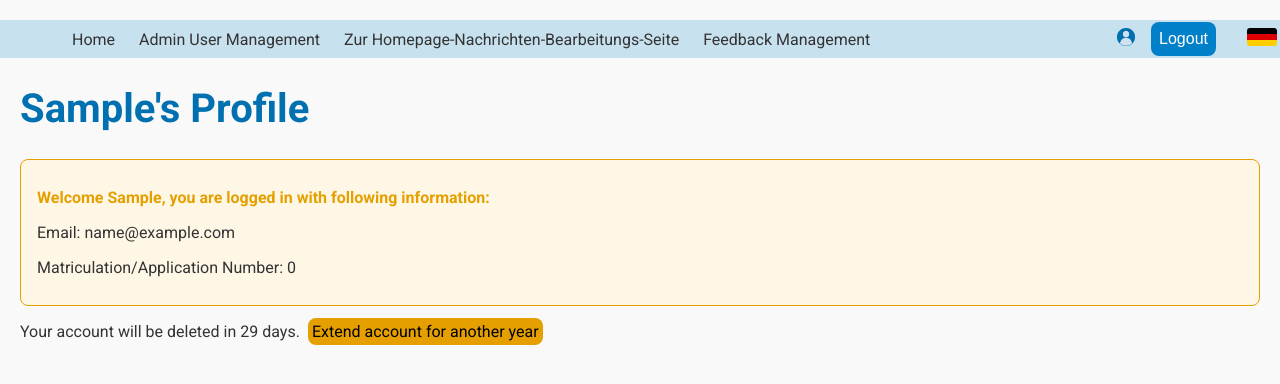
After one commit to malinviveka/buddy-matching, a Django app: page /profile/ in a window 1280 px wide. The commit adds this page. Shown: the top 384 px of the page. Run offline with Django 5.2, Linux system fonts and the light colour scheme; the visitor is signed in with stand-in values (Sample User, id 1).

Commit message:
css + profile view

```diff
--- a/myproject/helloapp/static/helloapp/styles.css
+++ b/myproject/helloapp/static/helloapp/styles.css
@@ -132,7 +132,7 @@ textarea {
   width: 5%;
 }
 #exportFeedbackButton{
-  width: 15%;
+  width: 20%;
 }
 #languageButton{
    /* position in the topnav */
@@ -144,6 +144,24 @@ textarea {
    background: none;
    border: none;
    padding: 0;
+}
+
+/* admin buttons: orange */
+.toggle-permission, #deletePartnersButton, #extendAccountButton {
+  all: unset;
+  background-color: var(--ISS-orange-color);
+  color: black;
+  border-radius: var(--border-radius-200);
+  overflow: hidden;
+  cursor: pointer;
+  border: none;
+  padding: var(--size-space-100);
+  white-space: nowrap; /* only one line text */
+}
+.toggle-permission:hover, #deletePartnersButton:hover, #extendAccountButton:hover {
+  background-color: var(--ISS-orange-color);
+  color: #fff;
+  border-radius: var(--border-radius-200);
 }
 
 /*TEXT LINKS (href outside of buttons)*/
@@ -219,11 +237,25 @@ textarea {
   border-radius: var(--border-radius-200);
 }
 
+/* Profile Icon */
+.topnav .profileIcon{
+  width: 18px;
+  height: auto;
+}
+
+.topnav .profile-container {
+  margin-left: auto;
+  display: flex;
+  align-items: center;
+  gap: var(--size-space-200)
+}
+
 /* Login- and Logout-Buttons */
 .topnav .loginButton,
 .topnav form {
   margin-left: auto;
 }
+
 .topnav .loginButton,
 .topnav button {
   /* base */
@@ -388,22 +420,6 @@ textarea {
   align-items: flex-start;
 }
 
-/* user management */
-.toggle-permission {
-  all: unset;
-  background-color: var(--ISS-orange-color);
-  color: black;
-  border-radius: var(--border-radius-200);
-  overflow: hidden;
-  cursor: pointer;
-  border: none;
-  padding: var(--size-space-100);
-}
-.toggle-permission:hover {
-  background-color: var(--ISS-orange-color);
-  color: #fff;
-  border-radius: var(--border-radius-200);
-}
 
 /* FEEDBACK */
 .form-feedback{
@@ -412,3 +428,64 @@ textarea {
   align-items: flex-start;
   gap: var(--size-space-200);
 }
+
+/* MATCH(ES) */
+/* list with partners*/
+.partners_list {
+  list-style: none; /* removes bullet points */
+  padding: 0; /* removes default padding (originally space for bullet point) */
+
+  /* gap between list items*/
+  display: flex;
+  flex-direction: column;
+  gap: var(--size-space-300);
+}
+.partners_list_item{
+  /* styles box */
+  border: var(--border-box-width) solid var(--border-input-color);
+  border-radius: var(--border-radius-200);
+  padding:  var(--size-space-300) var(--size-space-400);
+  box-sizing: border-box;
+  /* styles text */
+  font-size: var(--body-font-size);
+  color: var(--text-color);
+}
+/* Add a pseudo-element for the custom bullet */
+.partners_list_item::before {
+  content: "";
+  display: inline-block;
+  width: 20px;  /* Adjust the size as needed */
+  height: 20px; /* Adjust the size as needed */
+  margin-right: var(--size-space-200); /* Space between the image and text */
+  background-image:  url('/static/images/profile_icon.png'); /* Path to your PNG file */
+  background-size: cover; /* Ensures the image covers the pseudo-element */
+  background-repeat: no-repeat;
+  vertical-align: middle;
+}
+
+/* PROFILE */
+/* personal information */
+.profile-content {
+  /* styles box */
+  border: var(--border-box-width) solid var(--ISS-orange-color);
+  border-radius: var(--border-radius-200);
+  background-color: var(--ISS-light-orange-color);
+  padding: var(--size-space-300) var(--size-space-400);
+  box-sizing: border-box;
+
+  /* styles font */
+  font-size: var(--body-font-size);
+  font-weight: var(--body-font-weight);
+  color: var(--text-color);
+}
+.profile-content p:first-of-type { /* first p is highlighted*/
+  color: var(--ISS-orange-color);
+  font-weight: bold;
+}
+
+/* account deletion */
+.account-deletion-warning {
+  display: flex;
+  align-items: center;
+  gap: var(--size-space-200);
+}
--- a/myproject/helloapp/templates/helloapp/admin_user_site.html
+++ b/myproject/helloapp/templates/helloapp/admin_user_site.html
@@ -59,7 +59,7 @@
                 <td>
                     <form action="{% url 'delete_partners' user.id %}" method="post">
                         {% csrf_token %}
-                        <button type="submit" class="button">Alle Partner löschen</button>
+                        <button type="submit" id= "deletePartnersButton" class="button">Alle Partner löschen</button>
                     </form>
                 </td>
             </tr>
--- a/myproject/helloapp/templates/helloapp/base.html
+++ b/myproject/helloapp/templates/helloapp/base.html
@@ -25,16 +25,29 @@
                 <br>
             {% else %}
                 <!--User-->
-                <a class="title">{{ user.first_name }}, view your matches! </a>
+                <a class="title {% if request.path == '/your_matches/' %}active{% endif %}" href="{% url 'your_matches' %}">
+                    {{ user.first_name }}, view your match{% if user.role == 'Buddy' %}es{% endif %}!</a> <!-- If the user is a buddy, the text should be "matches" instead of "match" -->
                 <a class="title {% if request.path == '/feedback/' %}active{% endif %}" href="{% url 'feedback' %}">Feedback</a>
             {% endif %}
 
+           <!--Left Side of topnav:-->
+            <div class="profile-container">
+                 <!--Profile Icon-->
+                <!--<a class="title {% if request.path == '/profile/' %}active{% endif %}" href="{% url 'profile' %}">Profile</a>-->
+                {% load static %} <a href="{% url 'profile' %}"> <!--profile icon color changes if active-->
+                    <img src="{% if request.path == '/profile/' %}
+                                {% static 'images/profile_icon_dark-blue.png' %}
+                            {% else %}
+                                {% static 'images/profile_icon_text-color.png' %}
+                            {% endif %}" alt="Profile" class="profileIcon"></a>
 
-            <!--Logout-->
-            <form action="{%url 'logout'%}" method="post" class="nav-item">
-                {% csrf_token %}
-                <button type="submit" class="logoutButton">Logout</button>
-            </form>
+                <!--Logout-->
+                <form action="{%url 'logout'%}" method="post" class="nav-item">
+                    {% csrf_token %}
+                    <button type="submit" class="logoutButton">Logout</button>
+                </form>
+            </div>
+
 
         {% else %}
             <!-- Create Account (only needed if not already logged in)-->
--- a/myproject/helloapp/templates/helloapp/homepage.html
+++ b/myproject/helloapp/templates/helloapp/homepage.html
@@ -9,7 +9,7 @@
 
     <div class="homepage-header">
         <img src="{% static 'images/no_background_iss_logo.png' %}" alt="Logo" class="iss_logo">
-        <h1>ISS Buddy Program</h1>
+        <h1>ISS Buddy Programme</h1>
     </div>
 
 
--- a/myproject/helloapp/templates/helloapp/login.html
+++ b/myproject/helloapp/templates/helloapp/login.html
@@ -8,7 +8,6 @@
 {% block content %}
     <link rel="stylesheet" type="text/css" href="{% static 'helloapp/styles.css' %}"> <!-- Link to CSS file -->
     <script src="{% static 'helloapp/login.js' %}" defer></script> <!-- Link to compiled JavaScript -->
-
 
 
     <form method="post" action="{% url 'login' %}" class="form-login">
--- /dev/null
+++ b/myproject/helloapp/templates/helloapp/profile.html
@@ -0,0 +1,28 @@
+{% extends 'helloapp/base.html' %}
+
+{% load static i18n %}
+
+{% block title %}Homepage{% endblock %}
+
+{% block content %}
+
+    <h1>{{ profile.first_name }}'s Profile</h1>
+
+    <div class="profile-content">
+        <p> Welcome {{ profile.first_name }}, you are logged in with following information:</p>
+        <p>Email: {{ profile.email }}</p>
+        <p> Matriculation/Application Number: {{ profile.app_matr_number }}</p>
+    </div>
+
+    <div class="account-deletion-warning">
+        {% if user.is_authenticated and days_left is not None and days_left <= 30 %}
+            <p>{% trans "Your account will be deleted in" %} {{ days_left }} {% trans "days." %}</p>
+
+            <form action="{% url 'reset_deletion_date' %}" method="post">
+                {% csrf_token %}
+                <button type="submit" id="extendAccountButton" class="button">{% trans "Extend account for another year" %}</button>
+            </form>
+        {% endif %}
+    </div>
+
+{% endblock %}
--- a/myproject/helloapp/urls.py
+++ b/myproject/helloapp/urls.py
@@ -24,4 +24,5 @@ urlpatterns = [
     path('submit-feedback/', views.submit_feedback, name='submit_feedback'),
     path('cadmin/feedback/', views.admin_feedback_list, name='admin_feedback_list'),
     path('cadmin/feedback/export/', views.export_feedback_csv, name='export_feedback_csv'),
+    path('profile/', views.profile_view, name='profile')
 ]
--- a/myproject/helloapp/views.py
+++ b/myproject/helloapp/views.py
@@ -25,7 +25,6 @@ def homepage(request):
     """
 
     homepage_text = HomepageText.objects.first()
-    days_left = None
 
     # Wählen Sie den Inhalt je nach Sprache
     language_code = get_language()  # Gibt den aktuellen Sprachcode zurück (z.B. 'de' oder 'en')
@@ -34,14 +33,8 @@ def homepage(request):
     else:
         content = homepage_text.content_en
 
-    if request.user.is_authenticated:
-        user = request.user
-        days_left = (user.deletion_date - now().date()).days
+    return render(request, 'helloapp/homepage.html')
 
-    return render(request, 'helloapp/homepage.html', {
-        "content": content,
-        "days_left": days_left,
-    })
 
 @login_required
 def your_matches(request):
@@ -298,3 +291,20 @@ def export_feedback_csv(request):
         ])
 
     return response
+
+@login_required
+def profile_view(request):
+    """
+    Shows the profile of the currently logged in user.
+    """
+    profile = request.user
+
+    # Calculate days left for account deletion
+    days_left = None
+    if profile.is_authenticated:
+        days_left = (profile.deletion_date - now().date()).days
+
+    return render(request, 'helloapp/profile.html', {
+        'profile': profile,
+        'days_left': days_left,  # Now the template can use this variable
+    })
```
Also changed, not shown: myproject/helloapp/templates/helloapp/account_creation.html (+23 -8 lines), myproject/helloapp/templates/helloapp/your_matches.html (+13 -7 lines), myproject/helloapp/static/images/profile_icon.png (added), myproject/helloapp/static/images/profile_icon_dark-blue.png (added), myproject/helloapp/static/images/profile_icon_text-color.png (added).
